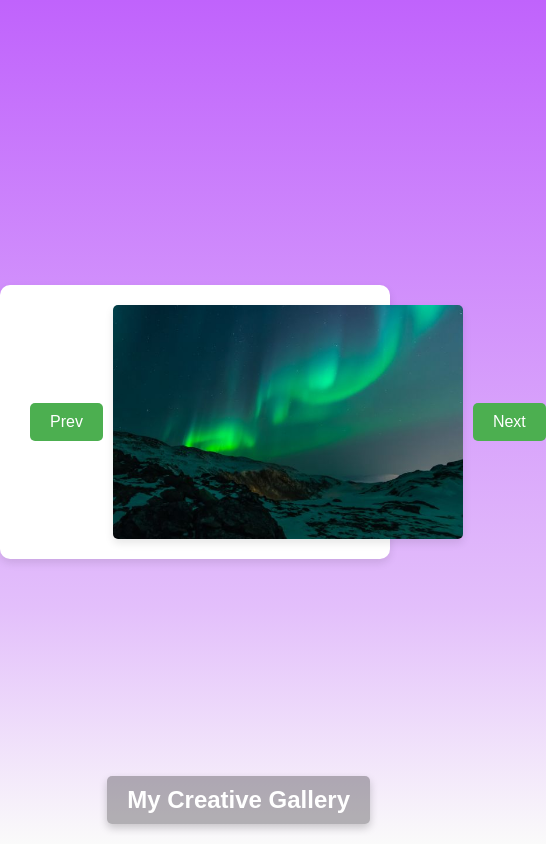
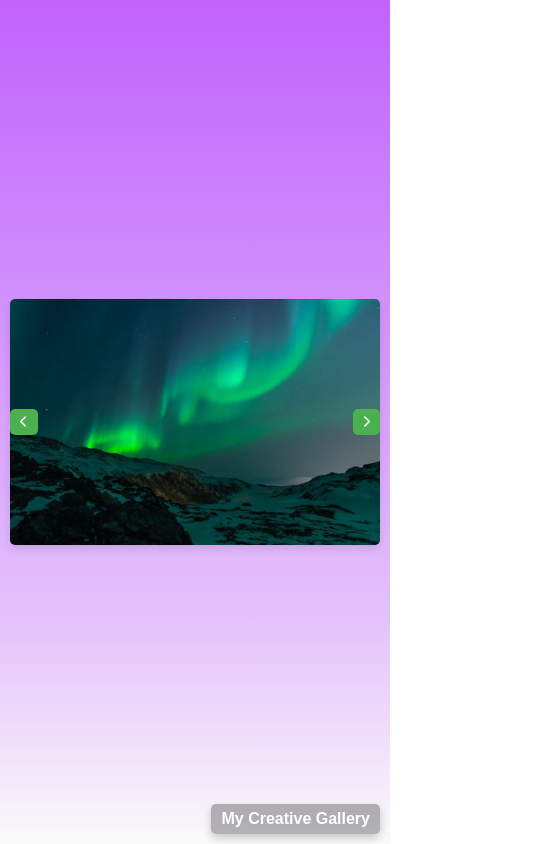
Before and after one commit to jeet-pramanik/slideshow-gallary, a plain HTML site: page index.html in a window 390 px wide. Shown: the whole page, 546 px wide, since content can reach past the window. Drawn offline with Linux system fonts and the light colour scheme.

Commit message:
Refactor gallery layout for responsiveness and improve button positioning

```diff
--- a/gallary.css
+++ b/gallary.css
@@ -14,26 +14,38 @@ body {
   justify-content: center;
   align-items: center;
   height: 100vh;
+  position: relative;
 }
 
 #source {
+  position: relative; /* Make this container relative for absolute positioning of buttons */
+  max-width: 90%; /* Adjusted for responsiveness */
+  max-height: 80vh; /* Adjusted for responsiveness */
   display: flex;
+  justify-content: center;
   align-items: center;
-  background-color: white;
-  padding: 20px;
-  border-radius: 10px;
-  box-shadow: 0 4px 8px rgba(0, 0, 0, 0.1);
 }
 
 button {
+  position: absolute; /* Position buttons absolutely within the relative container */
   background-color: #4caf50;
   color: white;
   border: none;
   padding: 10px 20px;
-  margin: 0 10px;
   border-radius: 5px;
   cursor: pointer;
   font-size: 16px;
+  z-index: 1; /* Ensure buttons are above the image */
+  top: 50%; /* Center vertically */
+  transform: translateY(-50%); /* Adjust for vertical centering */
+}
+
+#prev {
+  left: 20px;
+}
+
+#next {
+  right: 20px;
 }
 
 button:hover {
@@ -41,17 +53,13 @@ button:hover {
 }
 
 #imgContainer {
-  max-width: 500px;
-  max-height: 300px;
+  display: block;
   width: 100%;
-  height: auto;
+  height: auto; /* Maintain aspect ratio */
   border-radius: 5px;
   box-shadow: 0 4px 8px rgba(0, 0, 0, 0.1);
 }
 
-#source img {
-  display: block;
-}
 #title {
   position: absolute;
   bottom: 20px;
@@ -63,4 +71,46 @@ button:hover {
   padding: 10px 20px;
   border-radius: 5px;
   box-shadow: 0 4px 8px rgba(0, 0, 0, 0.2);
+  z-index: 1; /* Ensure title is above other content */
 }
+
+@media (max-width: 768px) {
+  #source {
+    max-width: 95%; /* Slightly wider for small screens */
+    max-height: 90vh; /* Adjust height for smaller screens */
+    padding: 10px; /* Reduce padding */
+    position: relative; /* Ensure relative positioning for absolute children */
+  }
+
+  button {
+    font-size: 14px; /* Smaller font size */
+    padding: 8px 15px; /* Smaller padding */
+  }
+
+  #prev {
+    left: 10px;
+  }
+
+  #next {
+    right: 10px;
+  }
+
+  #title {
+    font-size: 18px; /* Smaller font size */
+    bottom: 10px;
+    right: 10px;
+    padding: 8px 15px;
+  }
+}
+
+@media (max-width: 480px) {
+  #title {
+    font-size: 16px; /* Even smaller font size for very small screens */
+    padding: 6px 10px;
+  }
+
+  button {
+    font-size: 12px; /* Smaller font size for very small screens */
+    padding: 6px 10px;
+  }
+}
--- a/index.html
+++ b/index.html
@@ -4,6 +4,11 @@
     <meta charset="UTF-8" />
     <meta name="viewport" content="width=device-width, initial-scale=1.0" />
     <title>My Gallary</title>
+    <link
+      rel="stylesheet"
+      href="https://cdnjs.cloudflare.com/ajax/libs/font-awesome/6.0.0-beta3/css/all.min.css"
+    />
+
     <link
       rel="icon"
       type="image/svg+xml"
@@ -15,9 +20,9 @@
   <body>
     <div>
       <div id="source">
-        <button id="prev">Prev</button>
+        <button id="prev"><i class="fas fa-chevron-left"></i></button>
         <img src="" alt="" id="imgContainer" />
-        <button id="next">Next</button>
+        <button id="next"><i class="fas fa-chevron-right"></i></button>
       </div>
     </div>
     <div id="title">My Creative Gallery</div>
```
